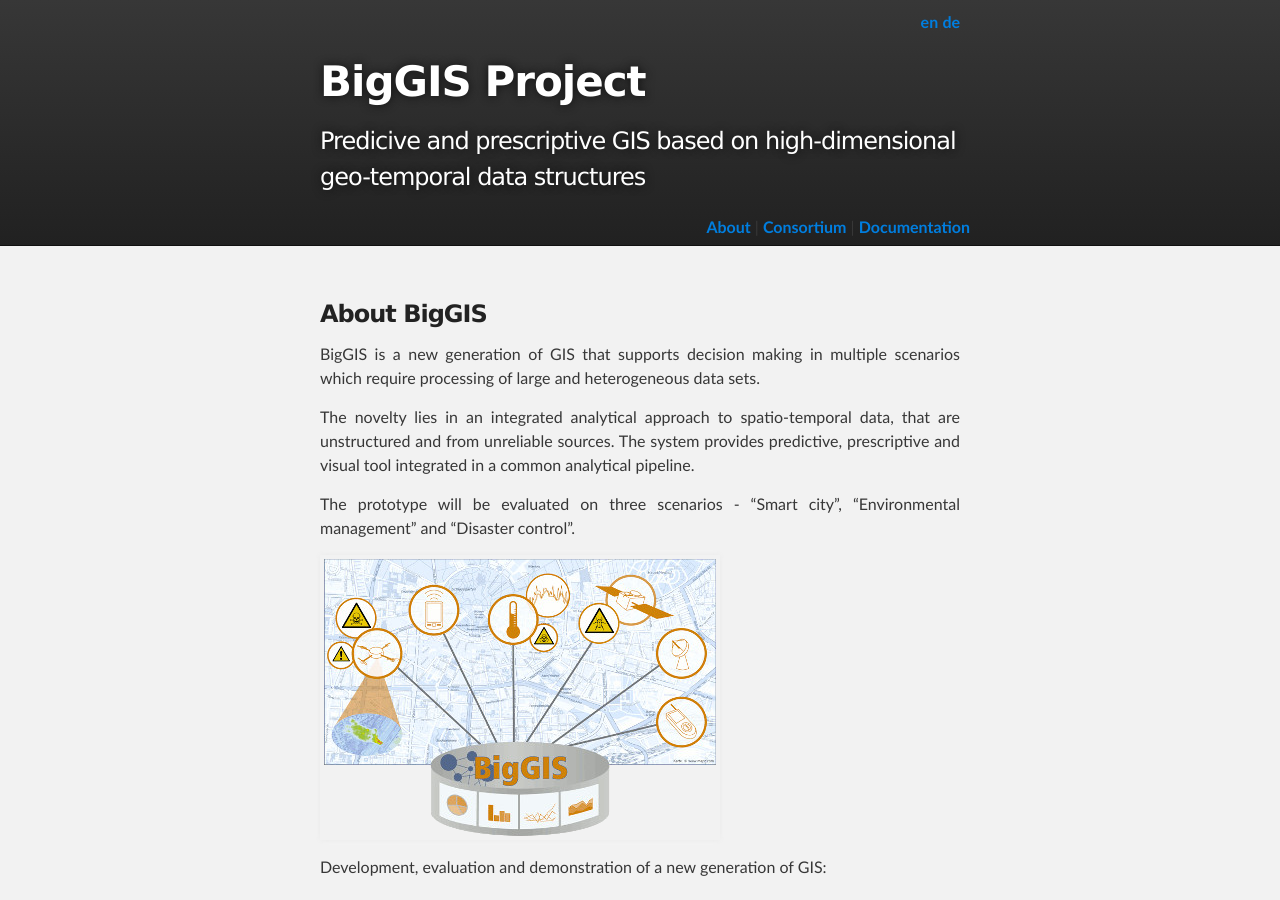
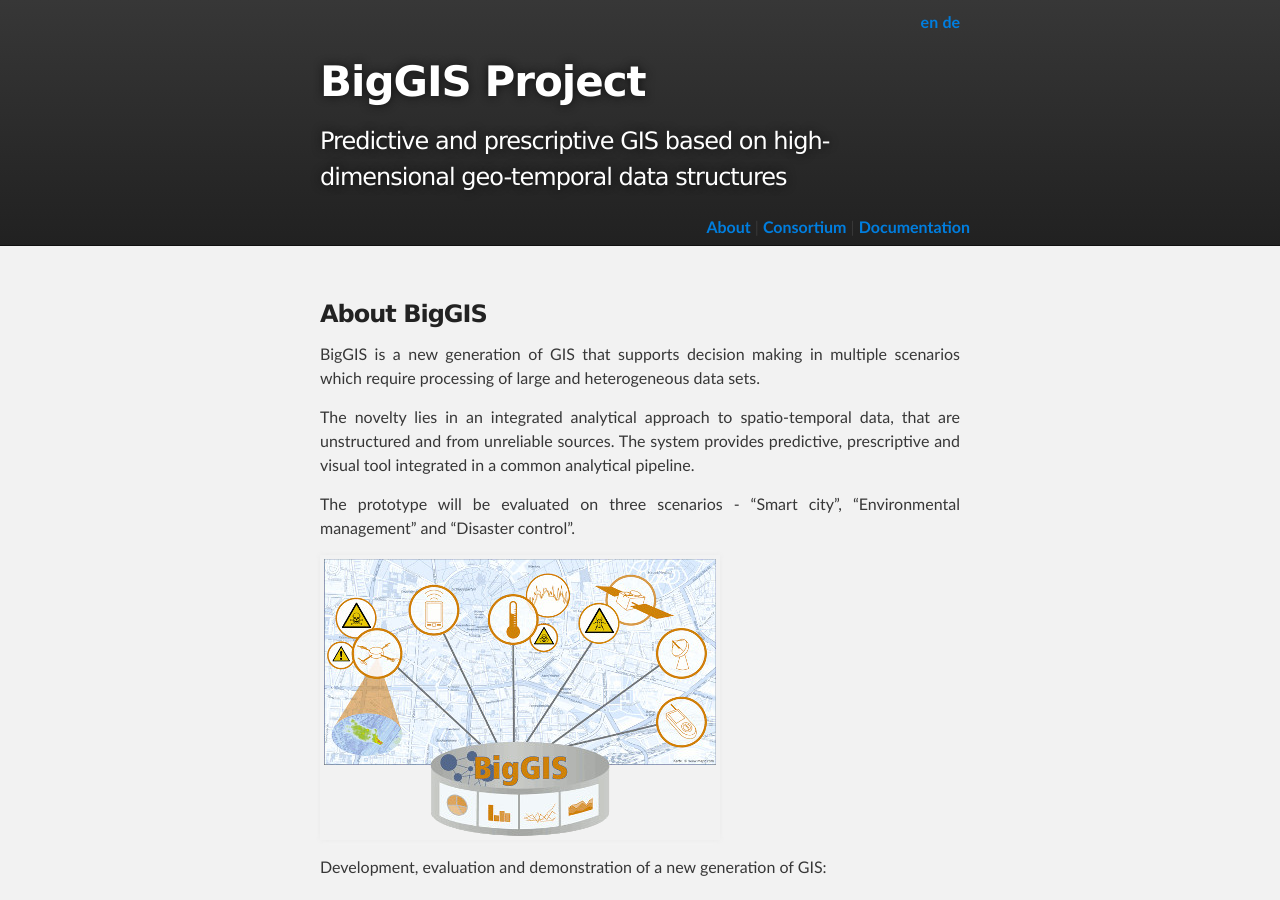
Before and after one commit to biggis-project/biggis-project.github.io, a Jekyll site: the page built from index.md, in a window 1280 px wide and 900 px high. Built offline with Jekyll 4.4.1, drawn with Linux system fonts in a browser that asks for light colours.

Commit message:
Update _config.yml

```diff
--- a/_config.yml
+++ b/_config.yml
@@ -3,5 +3,5 @@ defaults:
     scope:
       path: "" # an empty string here means all files in the project
     values:
-      subtitle: "Predicive and prescriptive GIS based on high-dimensional geo-temporal data structures"
+      subtitle: "Predictive and prescriptive GIS based on high-dimensional geo-temporal data structures"
       subtitle_de: "Prädiktive und präskriptive Geoinformationssysteme basierend auf hochdimensionalen geotemporalen Datenstrukturen"
```
